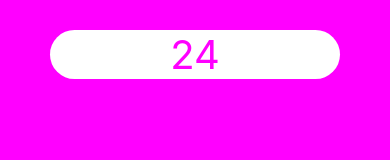
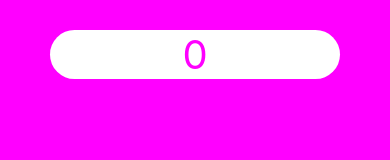
Before and after one commit to gooddaymorgan/Target-Sum-Game, a React Native app: screen / in a window 390 px wide. Shown: the top 160 px of the page. Built offline with nearby package versions, Linux system fonts and the light colour scheme.

Commit message:
(Not Working - bedtime) Radom number generator
-suppose to generate numberser to add up ta o randomly generated number
-imports proptypes
-apparently line 8 theres an issue with '.isRequired' - but has not resolved yet even when taken out
- wont compile idk why
-future morgan's problem

```diff
--- a/Game.js
+++ b/Game.js
@@ -1,12 +1,26 @@
 import React from 'react';
+import PropTypes from 'prop-types';
+
 import {View, Text, StyleSheet} from 'react-native';
 
 class Game extends React.Component {
-  target = 10 + Math.floor(40 * Math.random());
+  static propTypes = {
+    randomNumberCount: PropTypes.number.isRequired,
+  };
+  randomNumbers = Array.from({length: this.props.randomNumberCount}).map(
+    () => 1 + Math.floor(10 * Math.random()),
+  );
+
+  target = this.randomNumbers
+    .slice(0, this.props.randomNumberCount - 2)
+    .reduce((acc, curr) => acc + curr, 0);
   render() {
     return (
       <View style={styles.container}>
         <Text style={styles.target}>{this.target}</Text>
+        {this.randomNumbers.map((randomNumber, index) => (
+          <Text key={index}>{randomNumber}</Text>
+        ))}
       </View>
     );
   }
```
